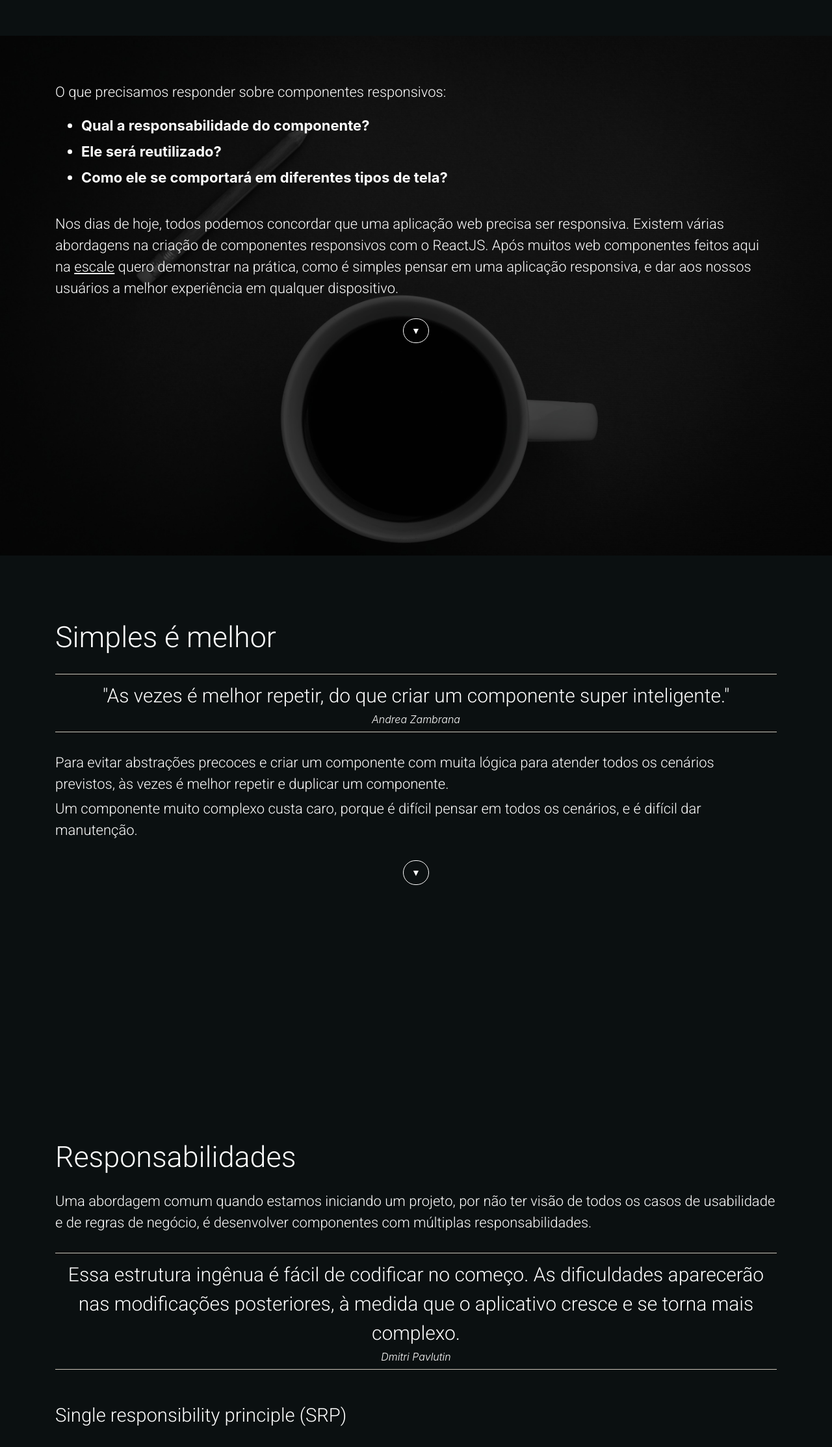
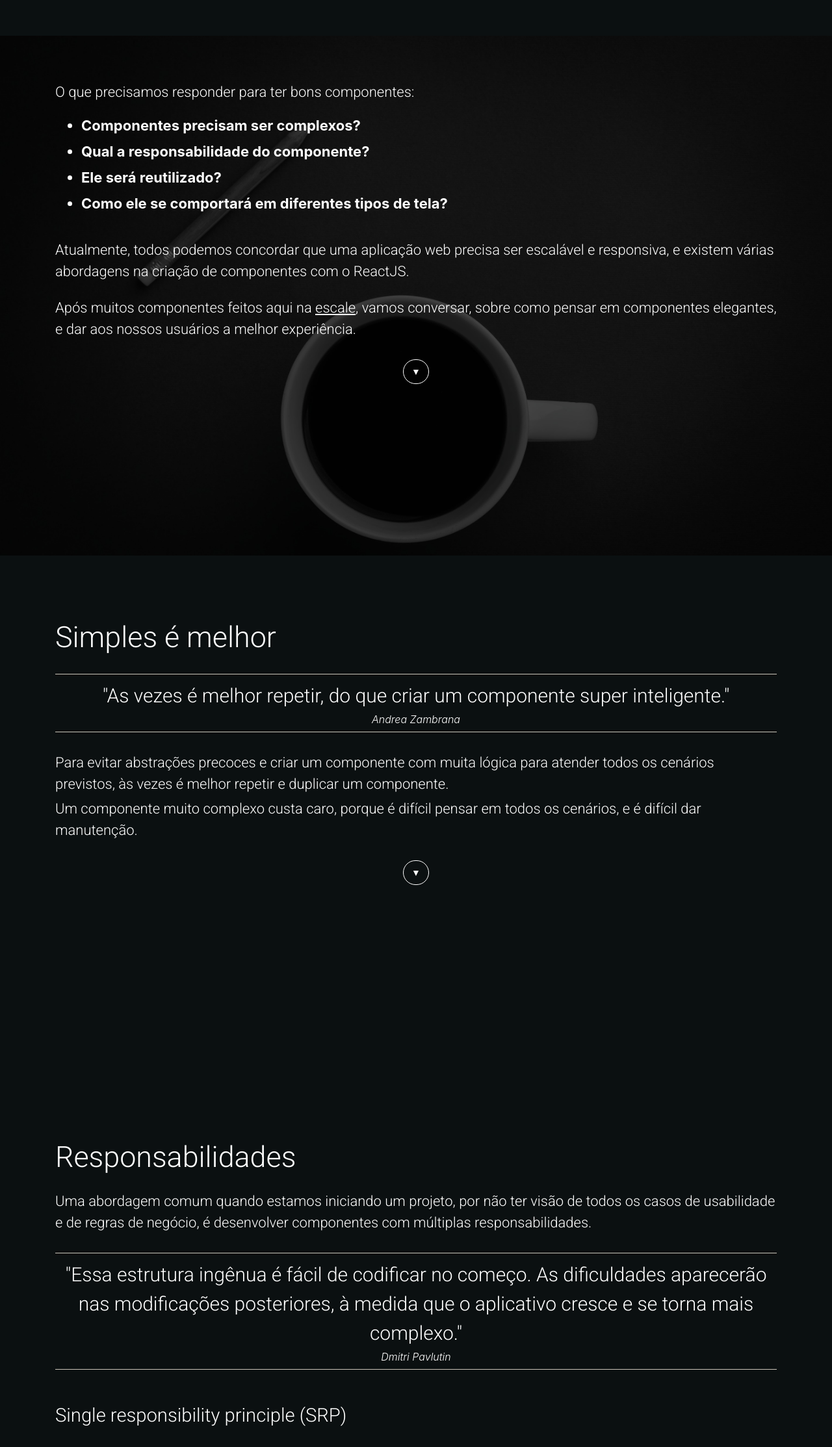
Before and after one commit to andreluizlopes/components-reactjs, a React (Create React App) app: page / in a window 1280 px wide. Shown: the part 1545-3772 px from the top of the page at 65% size. Built offline with nearby package versions, Linux system fonts and the light colour scheme.

Commit message:
feat: update intro

```diff
--- a/src/page/landing/Intro/Intro.jsx
+++ b/src/page/landing/Intro/Intro.jsx
@@ -9,16 +9,16 @@ import './intro.scss'
 const Intro = () =>
   <Section className='intro' id='intro'>
     <Container>
-      <p>O que precisamos responder sobre componentes responsivos:</p>
+      <p>O que precisamos responder para ter bons componentes:</p>
       <ul>
+        <li>Componentes precisam ser complexos?</li>
         <li>Qual a responsabilidade do componente?</li>
         <li>Ele será reutilizado?</li>
         <li>Como ele se comportará em diferentes tipos de tela?</li>
       </ul>
-      <p>Nos dias de hoje, todos podemos concordar que uma aplicação web precisa ser responsiva.
-      Existem várias abordagens na criação de componentes responsivos com o ReactJS.
-      Após muitos web componentes feitos aqui na <a href='https://escale.com.br' target='_blank' rel='noopener noreferrer'>escale</a> quero demonstrar na prática, como é simples pensar em uma aplicação responsiva, e dar aos nossos usuários a melhor experiência em qualquer dispositivo.
-      </p>
+      <p>Atualmente, todos podemos concordar que uma aplicação web precisa ser escalável e responsiva, e existem várias abordagens na criação de componentes com o ReactJS.</p>
+      <br />
+      <p>Após muitos componentes feitos aqui na <a href='https://escale.com.br' target='_blank' rel='noopener noreferrer'>escale</a>, vamos conversar, sobre como pensar em componentes elegantes, e dar aos nossos usuários a melhor experiência.</p>
 
       <Next to='keep-simple' />
     </Container>
--- a/src/page/landing/Responsibilities/Responsibilities.jsx
+++ b/src/page/landing/Responsibilities/Responsibilities.jsx
@@ -18,7 +18,7 @@ const Responsibilities = () =>
       <p>Uma abordagem comum quando estamos iniciando um projeto, por não ter visão de todos os casos de usabilidade e de regras de negócio, é desenvolver componentes com múltiplas responsabilidades.</p>
 
       <blockquote className='blockquote'>
-        <p>Essa estrutura ingênua é fácil de codificar no começo. As dificuldades aparecerão nas modificações posteriores, à medida que o aplicativo cresce e se torna mais complexo.</p>
+        <p>"Essa estrutura ingênua é fácil de codificar no começo. As dificuldades aparecerão nas modificações posteriores, à medida que o aplicativo cresce e se torna mais complexo."</p>
         <cite title='Source Title'>Dmitri Pavlutin</cite>
       </blockquote>
 
```
